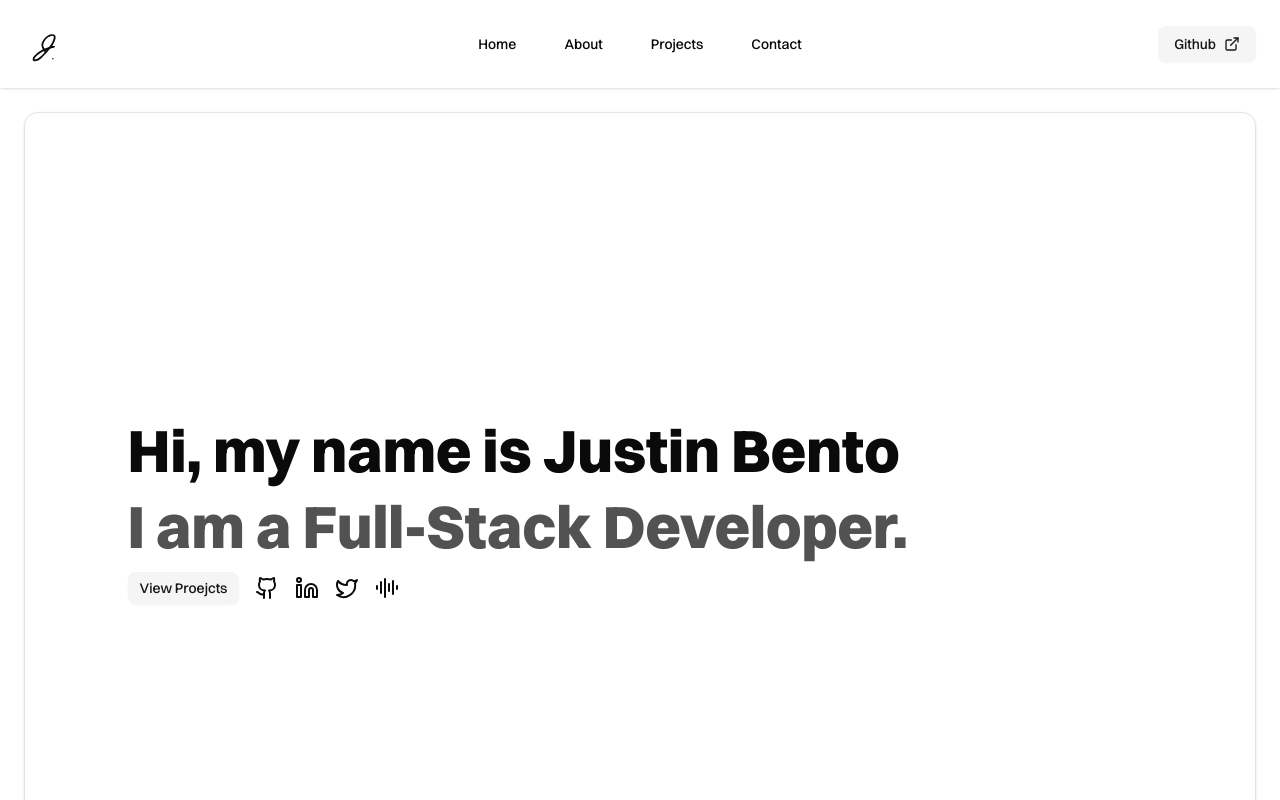
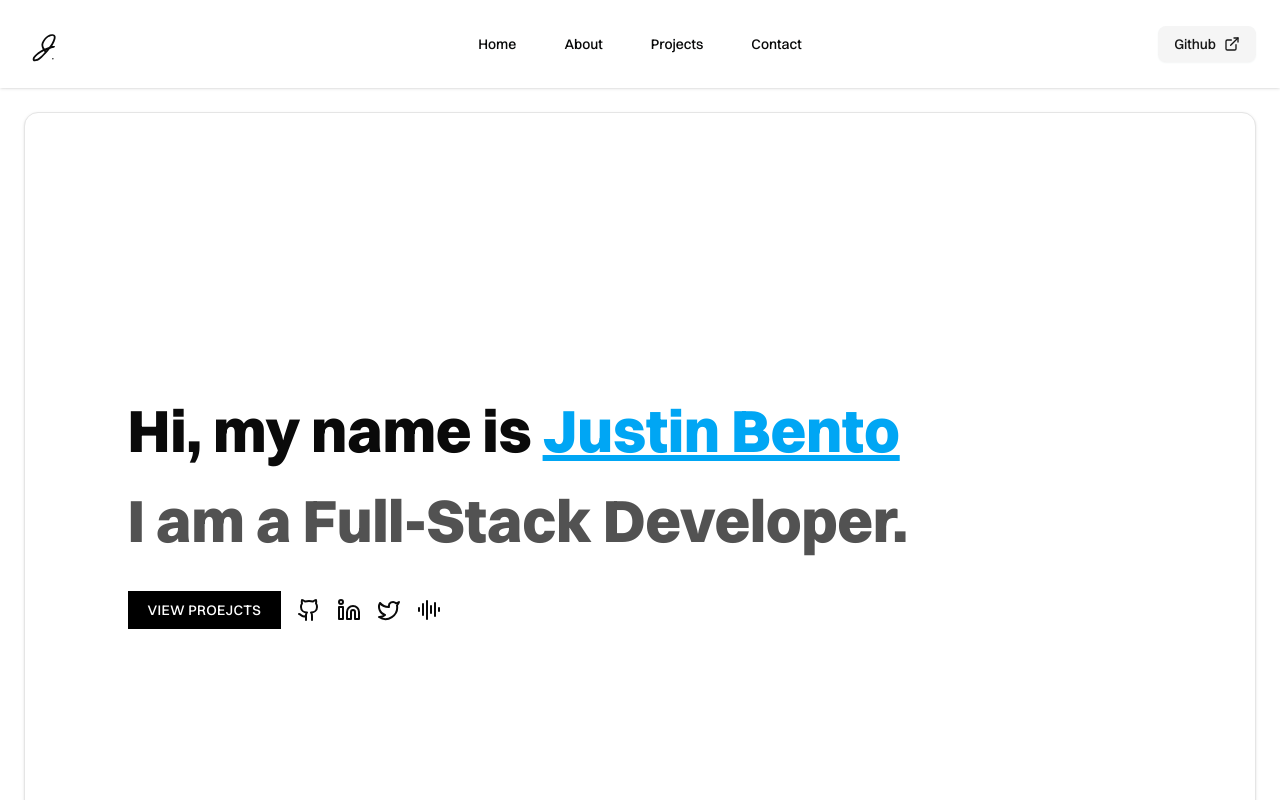
Before and after one commit to Justin-Bento/portfolio, a Next.js app: page / in a window 1280 px wide. Shown: the top 800 px of the page. Built offline with nearby package versions, Linux system fonts and the light colour scheme.

Commit message:
Updated heading

```diff
--- a/src/app/(frontend)/page.tsx
+++ b/src/app/(frontend)/page.tsx
@@ -15,19 +15,21 @@ export default function Home() {
         {/* Main Hero Section */}
         <div className="group col-span-12">
           <Card className="flex items-center justify-center min-h-[50rem]">
-            <div className="mx-auto w-10/12 space-y-4">
+            <div className="mx-auto w-10/12">
               <h1 className="scroll-m-20 text-3xl font-extrabold lg:text-6xl text-pretty">
-                Hi, my name is Justin Bento
+                Hi, my name is{" "}
+                <span className="text-sky-500 underline">Justin Bento</span>
               </h1>
-              <p className="text-3xl font-extrabold opacity-70 lg:text-6xl text-pretty">
+              <p className="text-3xl font-extrabold opacity-70 lg:text-6xl text-pretty leading-[2]">
                 I am a Full-Stack Developer.
               </p>
-              <ul className="flex list-none items-center gap-4">
+              <ul className="flex list-none items-center gap-4 mt-4">
                 <li className="">
-                  <Link href="/projects">
-                    <Button variant="secondary" size="sm">
-                      View Proejcts
-                    </Button>
+                  <Link
+                    href="/projects"
+                    className="bg-black text-white py-2.5 px-5 text-sm uppercase tracking-wide leading-[2] font-medium hover:bg-sky-500 transition-all"
+                  >
+                    View Proejcts
                   </Link>
                 </li>
                 <li className="">
```
